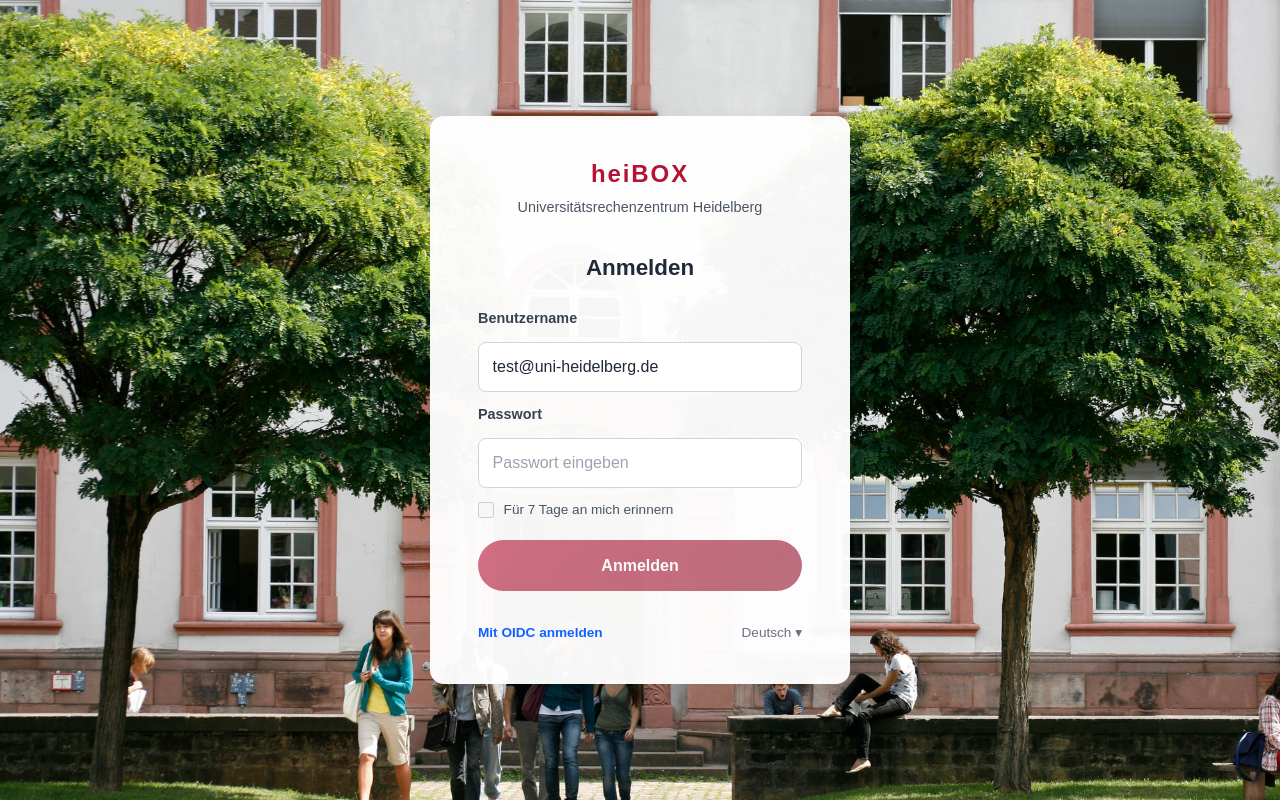
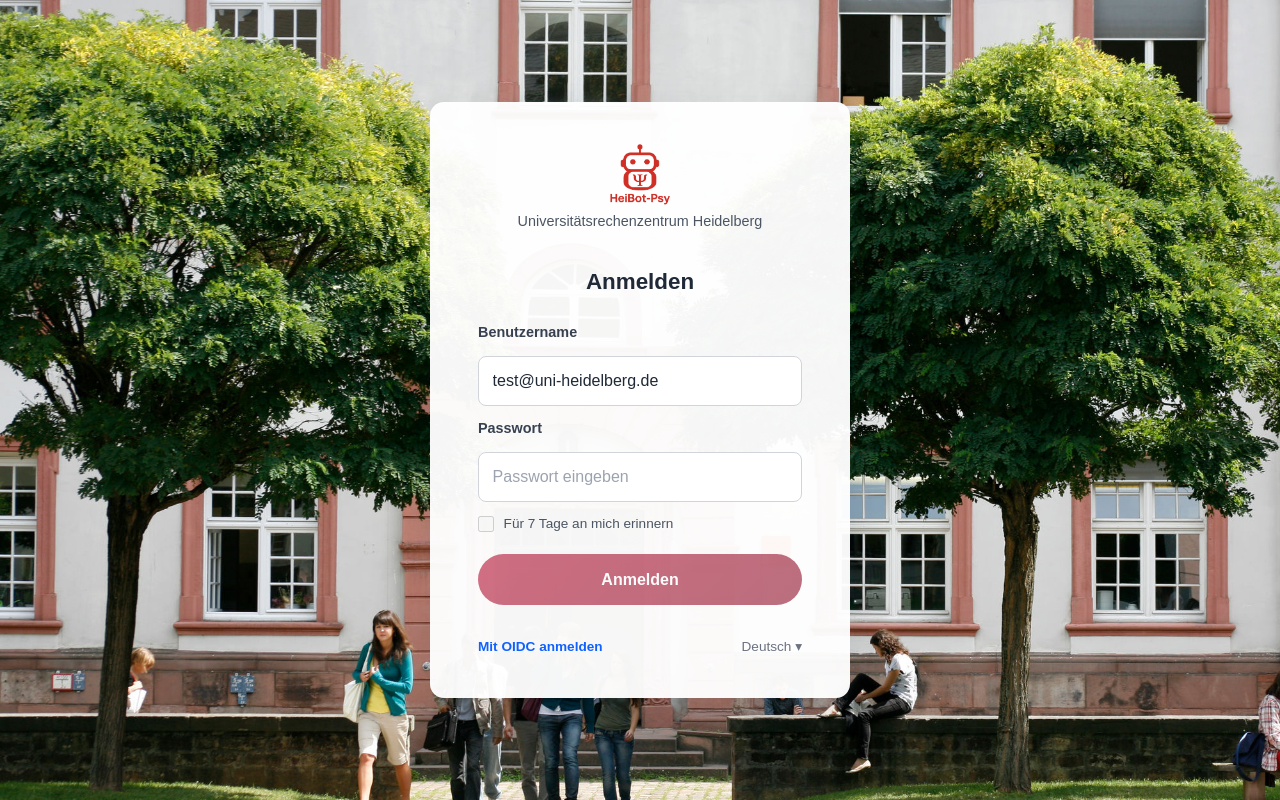
Before and after one commit to mbuchwa/rag_urz_ollama, a React (Vite) app in the folder frontend/: page /login in a window 1280 px wide. Built offline with nearby package versions, Linux system fonts and the light colour scheme; no server answers.

Commit message:
Update branding and enable local login

```diff
--- a/frontend/src/components/Home.tsx
+++ b/frontend/src/components/Home.tsx
@@ -2,7 +2,7 @@
 
 import { useAuth } from '../context/AuthContext'
 import logo from '/imgs/logo.png'
-import chatbotLogo from '/imgs/chatbot_logo.png'
+import chatbotLogo from '/imgs/chatbot_psy.png'
 import QueryInterface from './QueryInterface'
 import ResponseDisplay, {
   type Message as DisplayMessage,
--- a/frontend/src/index.css
+++ b/frontend/src/index.css
@@ -177,10 +177,11 @@
 }
 
 .login-logo {
-  font-size: 1.5rem;
-  font-weight: 700;
-  color: #b51234;
-  letter-spacing: 0.08em;
+  display: block;
+  height: 64px;
+  width: auto;
+  margin: 0 auto;
+  object-fit: contain;
 }
 
 .login-subtitle {
--- a/frontend/src/pages/Login.tsx
+++ b/frontend/src/pages/Login.tsx
@@ -2,6 +2,8 @@
 import { useNavigate } from 'react-router-dom'
 
 import { useAuth } from '../context/AuthContext'
+
+import chatbotLogo from '/imgs/chatbot_psy.png'
 
 export default function Login() {
   const { user, loading, refresh } = useAuth()
@@ -59,7 +61,7 @@
     <div className="login-page">
       <div className="login-card">
         <header className="login-header">
-          <div className="login-logo">heiBOX</div>
+          <img src={chatbotLogo} alt="Chatbot Psy" className="login-logo" />
           <div className="login-subtitle">Universitätsrechenzentrum Heidelberg</div>
         </header>
         <main>
```
Also changed, not shown: 1 other file (tests, documents, lock files or other folders).
